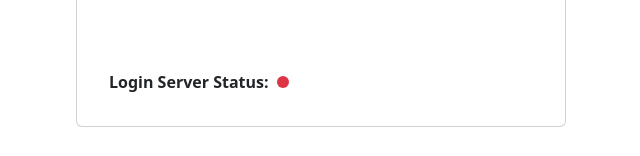
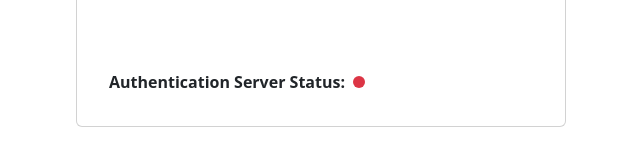
Before and after one commit to geoshoouh/gf-ui-server, a React (Vite) app: page / in a window 1280 px wide. Shown: the part 795-951 px from the top of the page, without its empty margins (319-959 px from the left). Built offline with nearby package versions, Linux system fonts and the light colour scheme; no server answers.

Commit message:
slight refactor

```diff
--- a/src/App.tsx
+++ b/src/App.tsx
@@ -1,11 +1,19 @@
 import './App.css'
-import LoginView from './views/LoginView'
+import Login from './components/Login'
+import StatusIndicator from './components/StatusIndicator'
 
 function App() {
 
+  const authServerEndpoint: string = "https://auth.gfauth.xyz"
+
   return (
     <>
-      <LoginView />
+      <div className="card">
+        <div className="container d-flex justify-content-center align-items-center vh-100">
+          <Login endpoint={authServerEndpoint + '/auth/login'}/>
+        </div>
+        <StatusIndicator subject='Authentication Server' endpoint={authServerEndpoint + '/ping'}/>
+      </div>
     </>
   )
 }
--- a/src/components/Login.tsx
+++ b/src/components/Login.tsx
@@ -35,7 +35,6 @@ const Login: React.FC<LoginProps> = ({ endpoint = '' }) => {
   };
 
   return (
-    <div className="container d-flex justify-content-center align-items-center vh-100">
     <div className="card p-4 shadow" style={{ width: '400px' }}>
       <h2 className="text-center mb-4">Login</h2>
       <form onSubmit={handleSubmit}>
@@ -71,7 +70,6 @@ const Login: React.FC<LoginProps> = ({ endpoint = '' }) => {
         )}
       </form>
     </div>
-    </div>
   );
 };
 
```
Lines whose indentation alone changed are shown as unchanged.
